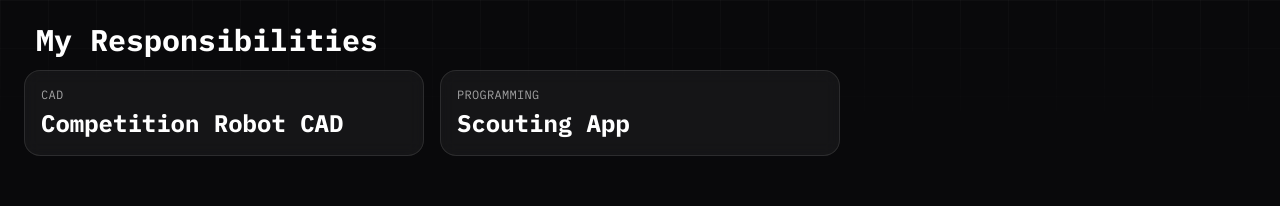
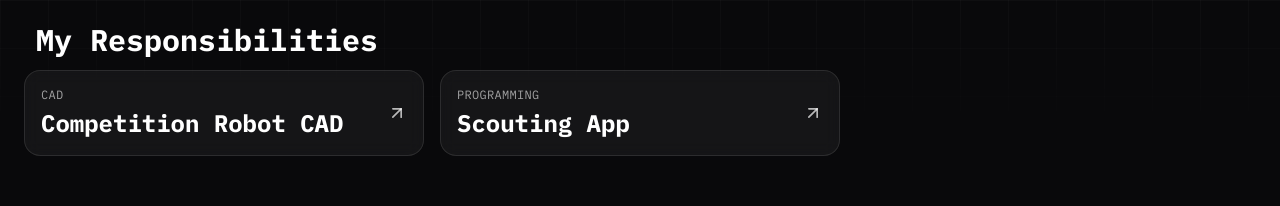
Before and after one commit to markwu123454/portfolio-website, a Next.js app: page /teamsprocket in a window 1280 px wide. Shown: the part 432-638 px from the top of the page. Built offline with nearby package versions, Linux system fonts and the light colour scheme.

Commit message:
regular update

```diff
--- a/src/app/page.tsx
+++ b/src/app/page.tsx
@@ -333,10 +333,10 @@ export default function HomePage() {
                             Featured Projects
                         </h2>
                         <div className="mt-4 grid gap-6 md:grid-cols-3">
-                            <FeaturedCard title="Aetherius UAV" href="/dronescape/uav">
+                            {/*<FeaturedCard title="Aetherius UAV" href="/dronescape/uav">
                                 Fixed-wing UAV with Raspberry Pi avionics and a custom GCS. MAVLink telemetry, offline
                                 planning, terrain mapping.
-                            </FeaturedCard>
+                            </FeaturedCard>*/}
 
                             <FeaturedCard title="FRC - Team Sprocket" href="/teamsprocket">
                                 A FRC Team based in Diamond bar, LA. We build decent robots and win impact awards. I do
@@ -455,14 +455,13 @@ export default function HomePage() {
                             <div className="flex items-center justify-between">
                                 <h3 className="text-lg font-semibold">Aetherius UAV</h3>
                                 <span
-                                    className="inline-flex rounded-lg border px-2 py-0.5 text-[11px] font-medium bg-amber-500/20 text-amber-300 border-amber-400/30">On Hold</span>
+                                    className="inline-flex rounded-lg border px-2 py-0.5 text-[11px] font-medium bg-green-500/20 text-green-300 border-green-400/30">Active Development</span>
                             </div>
                             <p className="mt-1 text-sm text-white/75">Fixed-wing UAV with Raspberry Pi avionics and
                                 custom GCS</p>
                             <p className="mt-2 text-xs text-white/60"><span
-                                className="text-white/70">Current:</span> Fixing hardware issues and preparing for club
-                                rush display.</p>
-                            <p className="mt-1 text-xs text-white/50">Last updated Aug 31, 2025</p>
+                                className="text-white/70">Current:</span> Fixing electronic issues and preparing for homecoming air show.</p>
+                            <p className="mt-1 text-xs text-white/50">Last updated Sept 21, 2025</p>
                             <div className="mt-3 h-1.5 rounded-full bg-white/10 overflow-hidden">
                                 <div className="h-full w-[17%] rounded-full bg-white/60"/>
                             </div>
@@ -502,16 +501,16 @@ export default function HomePage() {
                         <div
                             className="group rounded-2xl p-5 md:p-6 bg-white/5 backdrop-blur border border-white/10 shadow-[inset_0_0_0_1px_rgba(255,255,255,0.04)] transition hover:bg-white/[0.07]">
                             <div className="flex items-center justify-between">
-                                <h3 className="text-lg font-semibold">Smaller Projects</h3>
+                                <h3 className="text-lg font-semibold">The Scavengers</h3>
                                 <span
                                     className="inline-flex rounded-lg border px-2 py-0.5 text-[11px] font-medium bg-green-500/20 text-green-300 border-green-400/30">Active Development</span>
                             </div>
-                            <p className="mt-1 text-sm text-white/75">Various small projects I made out of curiosity or need</p>
+                            <p className="mt-1 text-sm text-white/75">A JPL invention challenge team I captain.</p>
                             <p className="mt-2 text-xs text-white/60"><span
-                                className="text-white/70">Current:</span> Collatz Conjecture playground and MathPad.</p>
-                            <p className="mt-1 text-xs text-white/50">Last updated Sept 9, 2025</p>
+                                className="text-white/70">Current:</span>Finalizing CAD, finding electronics, and preparing manufacturing.</p>
+                            <p className="mt-1 text-xs text-white/50">Last updated Sept 21, 2025</p>
                             <div className="mt-3 h-1.5 rounded-full bg-white/10 overflow-hidden">
-                                <div className="h-full w-[26%] rounded-full bg-white/60"/>
+                                <div className="h-full w-[20%] rounded-full bg-white/60"/>
                             </div>
                             <Link
                                 href="/misc/random"
@@ -721,28 +720,33 @@ const ShootingStars: React.FC<Props> = ({
         const W = Math.max(1, rect.width);
         const H = Math.max(1, rect.height);
 
-        // Offscreen endpoints: RIGHT -> LEFT (never visible)
+        // Upward shift by ~1/3 screen height
+        const yShift = -H / 3;
+
+        // Offscreen endpoints: RIGHT -> LEFT
         const x0 = rand(W + pad, W + pad * 2);    // start offscreen right
-        const y0 = rand(-pad * 0.2, H * 0.35);    // near/above top edge
+        const y0 = rand(-pad * 0.2, H * 0.35);
 
         const x1 = rand(-pad * 2, -pad);          // end offscreen left
-        const y1 = rand(H * 0.55, H + pad * 0.2); // near/below bottom edge
+        const y1 = rand(H * 0.55, H + pad * 0.2);
 
-        // Two interior guide points to bend the path through the viewport
+        // Interior guide points (before shift)
         const g1x = rand(W * 0.55, W * 0.85);
         const g1y = rand(H * 0.15, H * 0.40);
         const g2x = rand(W * 0.15, W * 0.45);
         const g2y = rand(H * 0.45, H * 0.75);
 
-        // Make control points “near” the guides (curve will be pulled inside)
+        // Jitter near the guides
         const jitter = (v: number, j: number) => v + rand(-j, j);
         const c1x = jitter(g1x, W * 0.05);
         const c1y = jitter(g1y, H * 0.05);
         const c2x = jitter(g2x, W * 0.05);
         const c2y = jitter(g2y, H * 0.05);
 
-        return `M ${x0} ${y0} C ${c1x} ${c1y}, ${c2x} ${c2y}, ${x1} ${y1}`;
+        // Apply linear upward shift to all Y's
+        return `M ${x0} ${y0 + yShift} C ${c1x} ${c1y + yShift}, ${c2x} ${c2y + yShift}, ${x1} ${y1 + yShift}`;
     };
+
 
 // Optional: ensure path meaningfully crosses the viewport (retry up to N)
     const generateCrossingPath = (rect: DOMRect | DOMRectReadOnly, pad: number, tries = 6): string => {
--- a/src/app/teamsprocket/page.tsx
+++ b/src/app/teamsprocket/page.tsx
@@ -2,7 +2,7 @@
 
 import Image from "next/image";
 import {useId, useState} from "react";
-import {ChevronDown, ChevronRight} from "lucide-react";
+import {ArrowUpRight, ChevronDown, ChevronRight} from "lucide-react";
 import Link from "next/link";
 
 /**
@@ -37,7 +37,8 @@ export default function SprocketPage() {
                 <section aria-labelledby="summary" className="mb-12">
                     <h2 id="summary" className="sr-only">Summary</h2>
                     <div className="grid grid-cols-1 gap-4 sm:grid-cols-3">
-                        <Stat label="My Role" value="CAD Subteam member" hint="Resposible for various design needs of the team"/>
+                        <Stat label="My Role" value="CAD Subteam member"
+                              hint="Resposible for various design needs of the team"/>
                         <Stat label="Seasons Survived Personally" value="1" hint="ReefScape"/>
                         <Stat label="Competitions" value="3" hint="2025 OCR, 2025 CVR, 2025 Worlds"/>
                     </div>
@@ -46,12 +47,28 @@ export default function SprocketPage() {
                 <section aria-labelledby="summary" className="mb-12">
                     <h2 id="summary" className="sr-only">My Roles</h2>
                     <h2 className="p-3 font-bold text-3xl">My Responsibilities</h2>
+
                     <div className="grid grid-cols-1 gap-4 sm:grid-cols-3">
-                        <Link href="teamsprocket/cad" className="hover:bg-white/10 rounded-2xl transition-colors duration-200">
-                            <Stat label="CAD" value="Competition Robot CAD"/>
+                        <Link href="teamsprocket/cad" className="group block">
+                            <div className="relative rounded-2xl border border-white/10 bg-white/5 p-4 pr-10 backdrop-blur transition-colors duration-200 group-hover:bg-white/10">
+                                <div className="text-xs uppercase tracking-wide text-white/60">CAD</div>
+                                <div className="mt-1 text-2xl font-semibold">Competition Robot CAD</div>
+                                <ArrowUpRight
+                                    className="absolute right-4 top-1/2 -translate-y-1/2 h-5 w-5 text-white/70"
+                                    aria-hidden="true"
+                                />
+                            </div>
                         </Link>
-                        <Link href="teamsprocket/scouting" className="hover:bg-white/10 rounded-2xl transition-colors duration-200">
-                        <Stat label="Programming" value="Scouting App"/>
+
+                        <Link href="teamsprocket/scouting" className="group block">
+                            <div className="relative rounded-2xl border border-white/10 bg-white/5 p-4 pr-10 backdrop-blur transition-colors duration-200 group-hover:bg-white/10">
+                                <div className="text-xs uppercase tracking-wide text-white/60">Programming</div>
+                                <div className="mt-1 text-2xl font-semibold">Scouting App</div>
+                                <ArrowUpRight
+                                    className="absolute right-4 top-1/2 -translate-y-1/2 h-5 w-5 text-white/70"
+                                    aria-hidden="true"
+                                />
+                            </div>
                         </Link>
                     </div>
                 </section>
```
Also changed, not shown: src/app/misc/scavenger/page.tsx (added).
